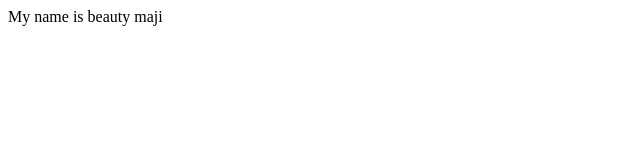
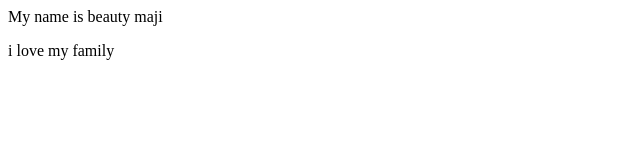
Before and after one commit to beautymaji/LocalRepo, a plain HTML site: page index.html in a window 1280 px wide. Shown: the full height of the page, 0-640 px from the left. Drawn offline with Linux system fonts and the light colour scheme.

Commit message:
Add New Feature

```diff
--- a/index.html
+++ b/index.html
@@ -1 +1,2 @@
 <p>My name is beauty maji</p>
+<p>i love my family</p>
```
